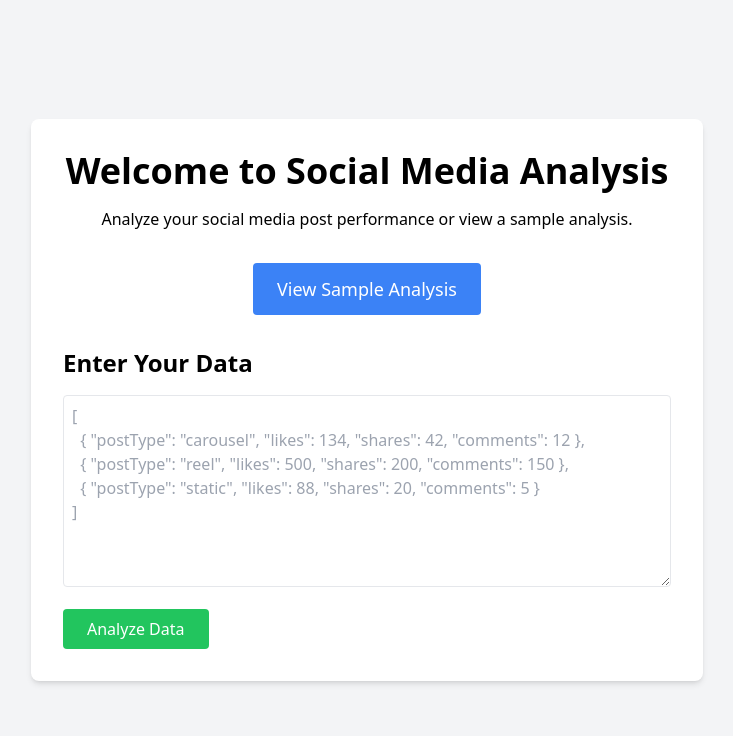
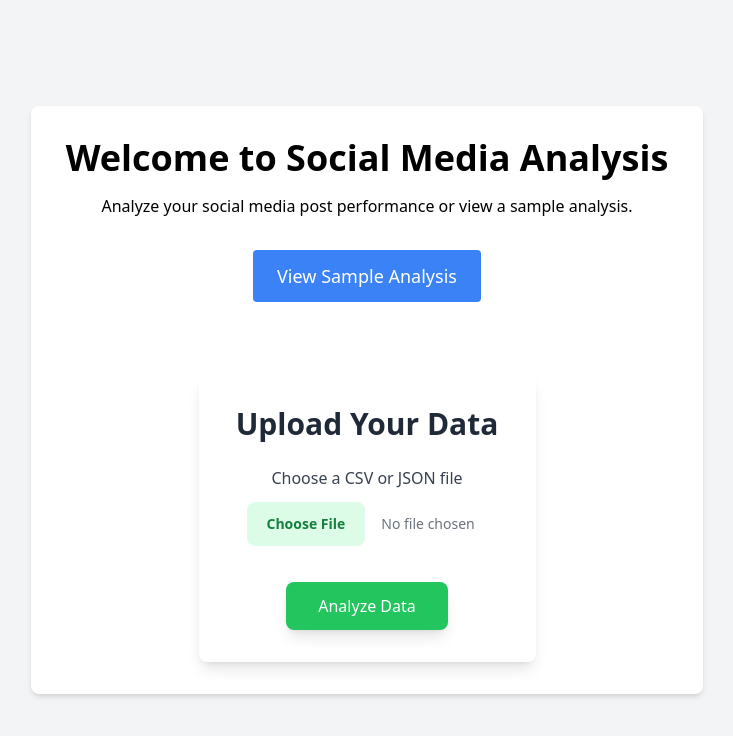
Before and after one commit to Anuragc123/astradb, a React (Vite) app in the folder frontend/: page / in a window 1280 px wide. Shown: the top 736 px of the page, without its empty margins (273-1006 px from the left). Built offline with nearby package versions, Linux system fonts and the light colour scheme.

Commit message:
changed text input to file input

```diff
--- a/frontend/package.json
+++ b/frontend/package.json
@@ -13,6 +13,7 @@
     "@headlessui/react": "^2.2.0",
     "@heroicons/react": "^2.2.0",
     "axios": "^1.7.9",
+    "papaparse": "^5.4.1",
     "react": "^18.3.1",
     "react-dom": "^18.3.1",
     "react-router-dom": "^7.1.1"
--- a/frontend/src/components/Analytics.jsx
+++ b/frontend/src/components/Analytics.jsx
@@ -58,7 +58,7 @@ function Analytics() {
 
             {analyticsData && (
               <div className="overflow-x-auto">
-                <table className="min-w-full table-auto">
+                <table className="min-w-full table-auto border-2">
                   <thead>
                     <tr className="bg-gray-200">
                       <th className="px-4 py-2">Post Type</th>
@@ -97,13 +97,8 @@ function Analytics() {
               </div>
             )}
 
-            <div className="mt-6 flex justify-between">
-              <button
-                onClick={() => fetchAnalytics()}
-                className="px-4 py-2 bg-blue-500 text-white rounded hover:bg-blue-600 focus:outline-none focus:ring-2 focus:ring-blue-500 focus:ring-opacity-50"
-              >
-                Refresh Analytics
-              </button>
+            <div className="mt-6 flex justify-center">
+
               <button
                 onClick={() => navigate("/")}
                 className="px-4 py-2 bg-gray-500 text-white rounded hover:bg-gray-600 focus:outline-none focus:ring-2 focus:ring-gray-500 focus:ring-opacity-50"
--- a/frontend/src/components/InsightsDisplay.jsx
+++ /dev/null
@@ -1,86 +0,0 @@
-import React from "react";
-import { Card, CardContent } from "@/components/ui/card";
-import { Badge } from "@/components/ui/badge";
-
-const InsightsDisplay = ({ insight }) => {
-  // Extract key statistics from the insight string
-  const reelsLikes = 466.25;
-  const reelsShares = 170;
-  const reelsComments = 131.25;
-
-  const staticLikes = 90.38;
-  const staticShares = 19.25;
-  const staticComments = 6.5;
-
-  return (
-    <div className="space-y-6">
-      <h2 className="text-2xl font-semibold mb-4 text-gray-800">
-        Key Insights
-      </h2>
-
-      <div className="grid grid-cols-1 md:grid-cols-3 gap-4 mb-6">
-        <Card>
-          <CardContent className="pt-6">
-            <h3 className="text-lg font-semibold mb-2">Reels Performance</h3>
-            <p className="text-3xl font-bold text-blue-600">
-              {(reelsLikes / staticLikes).toFixed(1)}x
-            </p>
-            <p className="text-sm text-gray-600">
-              more likes than static posts
-            </p>
-          </CardContent>
-        </Card>
-        <Card>
-          <CardContent className="pt-6">
-            <h3 className="text-lg font-semibold mb-2">Shares Boost</h3>
-            <p className="text-3xl font-bold text-green-600">
-              {(reelsShares / staticShares).toFixed(1)}x
-            </p>
-            <p className="text-sm text-gray-600">more shares for Reels</p>
-          </CardContent>
-        </Card>
-        <Card>
-          <CardContent className="pt-6">
-            <h3 className="text-lg font-semibold mb-2">Comment Explosion</h3>
-            <p className="text-3xl font-bold text-purple-600">
-              {(reelsComments / staticComments).toFixed(1)}x
-            </p>
-            <p className="text-sm text-gray-600">more comments on Reels</p>
-          </CardContent>
-        </Card>
-      </div>
-
-      <div className="bg-white p-6 rounded-lg shadow-md">
-        <h3 className="text-xl font-semibold mb-4 text-gray-800">
-          Detailed Analysis
-        </h3>
-        <div className="space-y-4">
-          <p className="text-gray-700">
-            <Badge variant="secondary" className="mr-2">
-              Reels Dominance
-            </Badge>
-            Reels significantly outperform other post types, generating
-            substantially more engagement across all metrics.
-          </p>
-          <p className="text-gray-700">
-            <Badge variant="secondary" className="mr-2">
-              Carousel Advantage
-            </Badge>
-            While not as dramatic as Reels, carousel posts still achieve higher
-            average engagement than static image posts.
-          </p>
-          <p className="text-gray-700">
-            <Badge variant="secondary" className="mr-2">
-              Comments Key
-            </Badge>
-            The most striking difference between post types lies in the number
-            of comments generated, highlighting the potential of video content
-            to spark conversations.
-          </p>
-        </div>
-      </div>
-    </div>
-  );
-};
-
-export default InsightsDisplay;
--- a/frontend/src/components/UserInputForm.jsx
+++ b/frontend/src/components/UserInputForm.jsx
@@ -1,60 +1,115 @@
 import React, { useState } from "react";
 import { useNavigate } from "react-router-dom";
+import Papa from "papaparse";
 
 function UserInputForm() {
-  const [inputData, setInputData] = useState("");
+  const [file, setFile] = useState(null);
   const [error, setError] = useState("");
   const navigate = useNavigate();
 
-  const handleSubmit = (e) => {
+  const handleFileChange = (e) => {
+    if (e.target.files && e.target.files.length > 0) {
+      setFile(e.target.files[0]);
+      setError("");
+    }
+  };
+
+  const handleSubmit = async (e) => {
     e.preventDefault();
+    if (!file) {
+      setError("Please select a file.");
+      return;
+    }
+
+    const fileExtension = file.name.split(".").pop().toLowerCase();
 
     try {
-      const parsedData = JSON.parse(inputData.trim());
-      console.log(parsedData);
-      console.log(typeof parsedData);
+      let parsedData;
+
+      if (fileExtension === "json") {
+        const text = await file.text();
+        parsedData = JSON.parse(text);
+      } else if (fileExtension === "csv") {
+        const text = await file.text();
+        const result = await new Promise((resolve, reject) => {
+          Papa.parse(text, {
+            header: true,
+            complete: resolve,
+            error: reject,
+            dynamicTyping: true,
+          });
+        });
+
+        parsedData = result.data.filter(
+          (row) =>
+            row.postType &&
+            typeof row.likes === "number" &&
+            typeof row.shares === "number" &&
+            typeof row.comments === "number"
+        );
+      } else {
+        throw new Error("Unsupported file format. Please use JSON or CSV.");
+      }
 
       if (Array.isArray(parsedData) && parsedData.every(isValidDataPoint)) {
         navigate("/analysis", { state: { userData: parsedData } });
       } else {
-        setError("Invalid data format. Please check your input.");
+        setError("Invalid data format. Please check your file.");
       }
     } catch (err) {
-      console.error("Error during JSON parsing:", err);
-      setError("Invalid JSON. Please check your input.");
+      console.error("Error during file parsing:", err);
+      setError("Error parsing file. Please check your file format.");
     }
   };
 
+
   const isValidDataPoint = (data) => {
     return (
-      data.hasOwnProperty("postType") &&
-      data.hasOwnProperty("likes") &&
-      data.hasOwnProperty("shares") &&
-      data.hasOwnProperty("comments")
+      typeof data.postType === "string" &&
+      typeof data.likes === "number" &&
+      typeof data.shares === "number" &&
+      typeof data.comments === "number"
     );
   };
 
   return (
-    <div className="mt-8">
-      <h2 className="text-2xl font-semibold mb-4">Enter Your Data</h2>
+    <div className="mt-10 max-w-lg mx-auto bg-white shadow-lg rounded-lg p-8">
+      <h2 className="text-3xl font-bold mb-6 text-gray-800 text-center">
+        Upload Your Data
+      </h2>
       <form onSubmit={handleSubmit}>
-        <textarea
-          className="w-full h-48 p-2 border rounded"
-          value={inputData}
-          onChange={(e) => setInputData(e.target.value)}
-          placeholder={`[
-  { "postType": "carousel", "likes": 134, "shares": 42, "comments": 12 },
-  { "postType": "reel", "likes": 500, "shares": 200, "comments": 150 },
-  { "postType": "static", "likes": 88, "shares": 20, "comments": 5 }
-]`}
+        <div className="mb-5">
+          <label
+            htmlFor="file-upload"
+            className="block text-base font-medium text-gray-700 mb-3 text-center"
+          >
+            Choose a CSV or JSON file
+          </label>
+          <input
+            id="file-upload"
+            name="file-upload"
+            type="file"
+            accept=".csv,.json"
+            onChange={handleFileChange}
+            className="block w-full text-sm text-gray-500
+              file:mr-4 file:ml-4 file:py-3 file:px-5
+              file:rounded-lg file:border-0
+              file:text-sm file:font-semibold
+              file:bg-green-100 file:text-green-700
+              hover:file:bg-green-200
+              focus:ring focus:ring-green-300 focus:outline-none"
           />
-        {error && <p className="text-red-500 mt-2">{error}</p>}
+        </div>
+        {error && <p className="text-red-600 mt-2 text-center">{error}</p>}
+        <div className="flex justify-center">
           <button
             type="submit"
-          className="mt-4 px-6 py-2 bg-green-500 text-white rounded hover:bg-green-600 focus:outline-none focus:ring-2 focus:ring-green-500 focus:ring-opacity-50"
+            className="mt-4 px-8 py-3 bg-green-500 text-white font-medium rounded-lg shadow-lg
+            hover:bg-green-600 transition duration-300 focus:ring focus:ring-green-300 focus:outline-none"
           >
             Analyze Data
           </button>
+        </div>
       </form>
     </div>
   );
--- a/frontend/src/components/Welcome.jsx
+++ b/frontend/src/components/Welcome.jsx
@@ -20,7 +20,9 @@ function Welcome() {
             View Sample Analysis
           </Link>
         </div>
-        <UserInputForm />
+        <div className="flex justify-center">
+          <UserInputForm />
+        </div>
       </div>
     </div>
   );
```
Also changed, not shown: 2 other files (tests, documents, lock files or other folders). Lines whose indentation alone changed are shown as unchanged.
